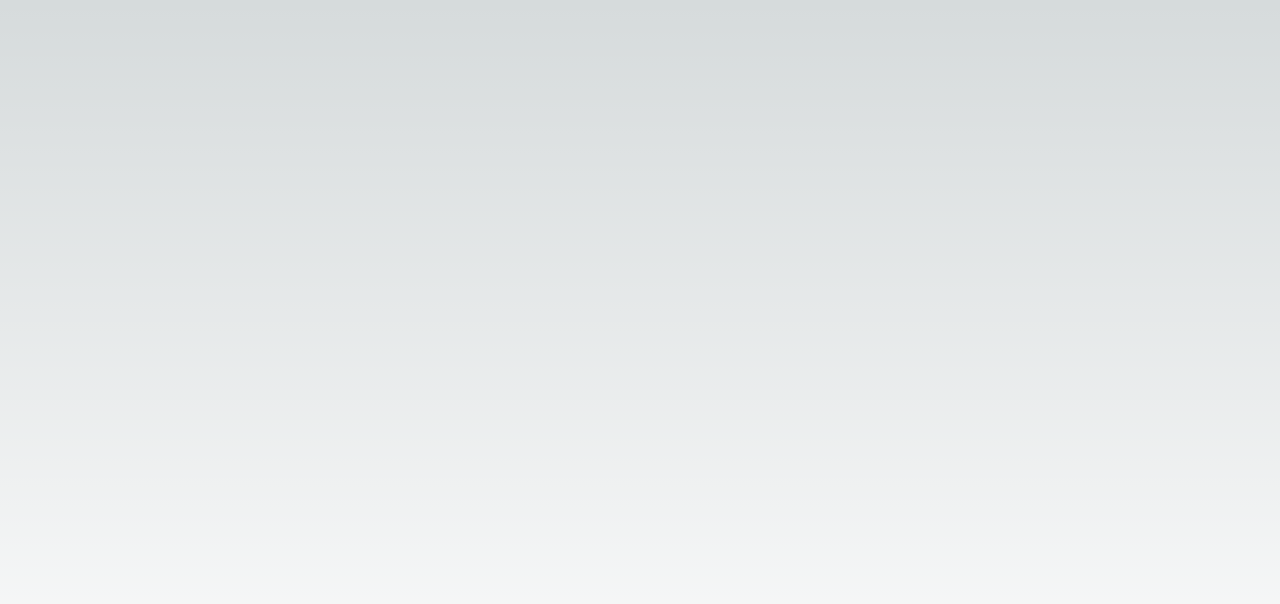
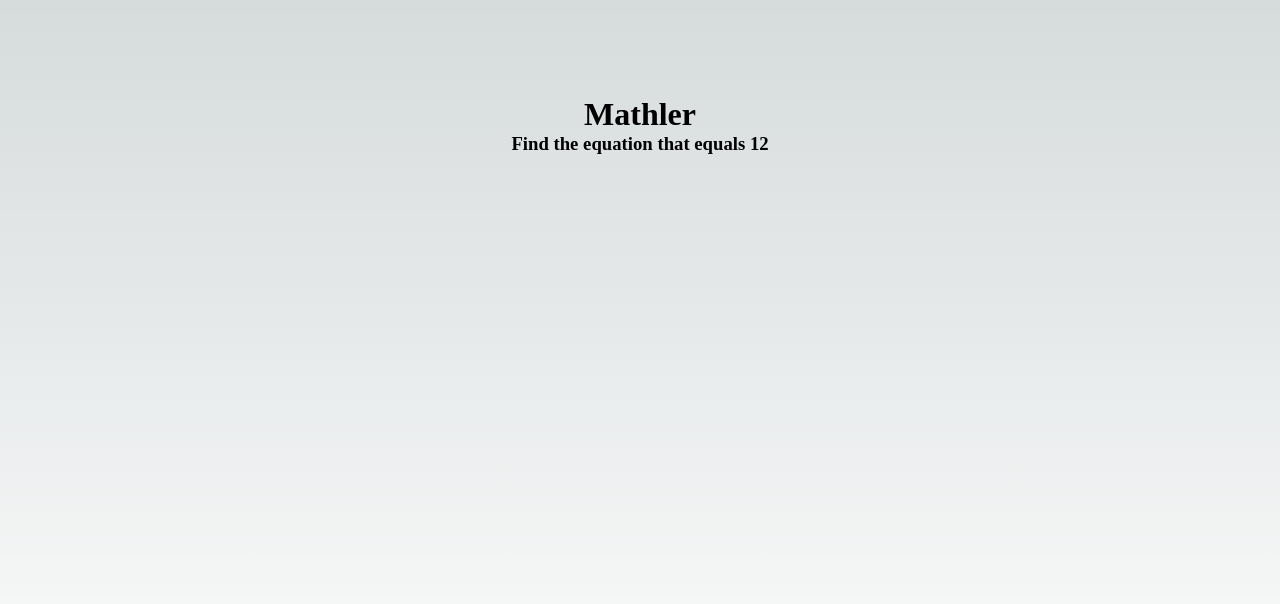
Before and after one commit to carlascarvalho/mathler, a Next.js app: page / in a window 1280 px wide. Shown: the top 604 px of the page. Built offline with nearby package versions, Linux system fonts and the light colour scheme.

Commit message:
Add game header

```diff
--- a/src/pages/index.tsx
+++ b/src/pages/index.tsx
@@ -1,7 +1,9 @@
 import Head from 'next/head';
 import styles from '../styles/Home.module.css';
+import { useGame } from '../contexts/game';
 
 export default function Home() {
+  const [gameState] = useGame();
   return (
     <>
       <Head>
@@ -10,7 +12,19 @@ export default function Home() {
         <meta name='viewport' content='width=device-width, initial-scale=1' />
         <link rel='icon' href='/favicon.ico' />
       </Head>
-      <main className={styles.main}></main>
+      <main className={styles.main}>
+        <div className={styles.header}>
+          <h1>Mathler</h1>
+          <div className='menu'>
+            <div className='help'></div>
+            <div className='settings'></div>
+            <div className='statistics'></div>
+          </div>
+          <h3>
+            Find the equation that equals {gameState.solution?.result || ''}
+          </h3>
+        </div>
+      </main>
     </>
   );
 }
--- a/src/styles/Home.module.css
+++ b/src/styles/Home.module.css
@@ -6,3 +6,9 @@
   padding: 6rem;
   min-height: 100vh;
 }
+
+.header {
+  width: 100%;
+  text-align: center;
+  margin-bottom: 50px;
+}
```
